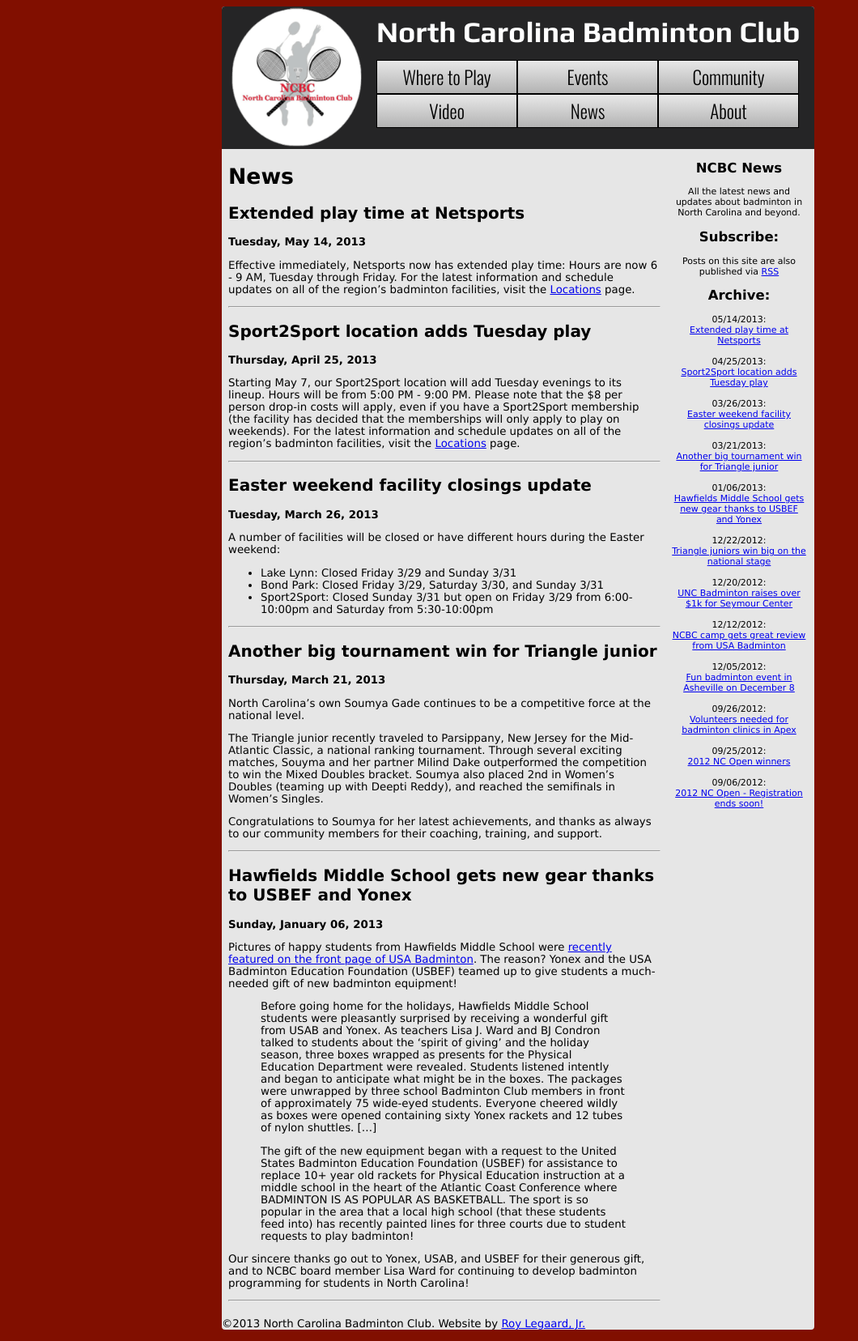
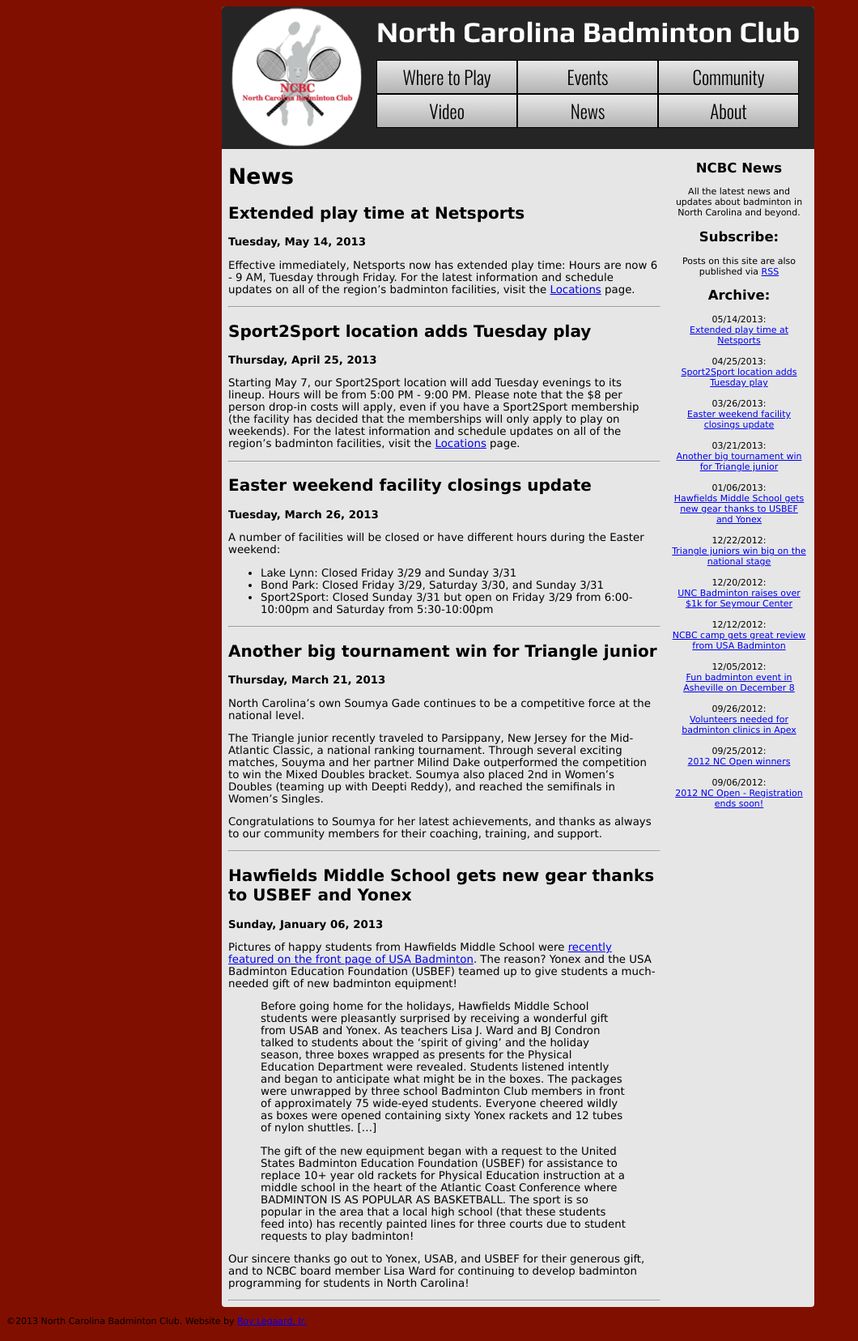
Before and after one commit to NCBC/ncbc.github.com, a Jekyll site: the page built from news/index.html, in a window 1280 px wide. Shown: the whole page at 81% size, without its empty margins (0-1060 px from the left). Built offline with Jekyll 4.4.1, drawn with Linux system fonts in a browser that asks for light colours.

Commit message:
FooterAdded footer

```diff
--- a/_layouts/default.html
+++ b/_layouts/default.html
@@ -43,6 +43,7 @@
 	{{ content }}
 </div>
 <div id="" class="clear">&nbsp;</div>
+</div>
 <div id="footer">
 	<p>&copy;2013 North Carolina Badminton Club. Website by <a href="http://legaard.org">Roy Legaard, Jr.</a></p>
 </div>
--- a/ncbc-style.css
+++ b/ncbc-style.css
@@ -88,7 +88,12 @@
 	padding-left: 6px;
 	font-size: 11px;
 	list-style-type: none;
+}
 
 .archive-date {
 
 }
+
+#footer {
+	font: 11px Verdana;
+}
```
